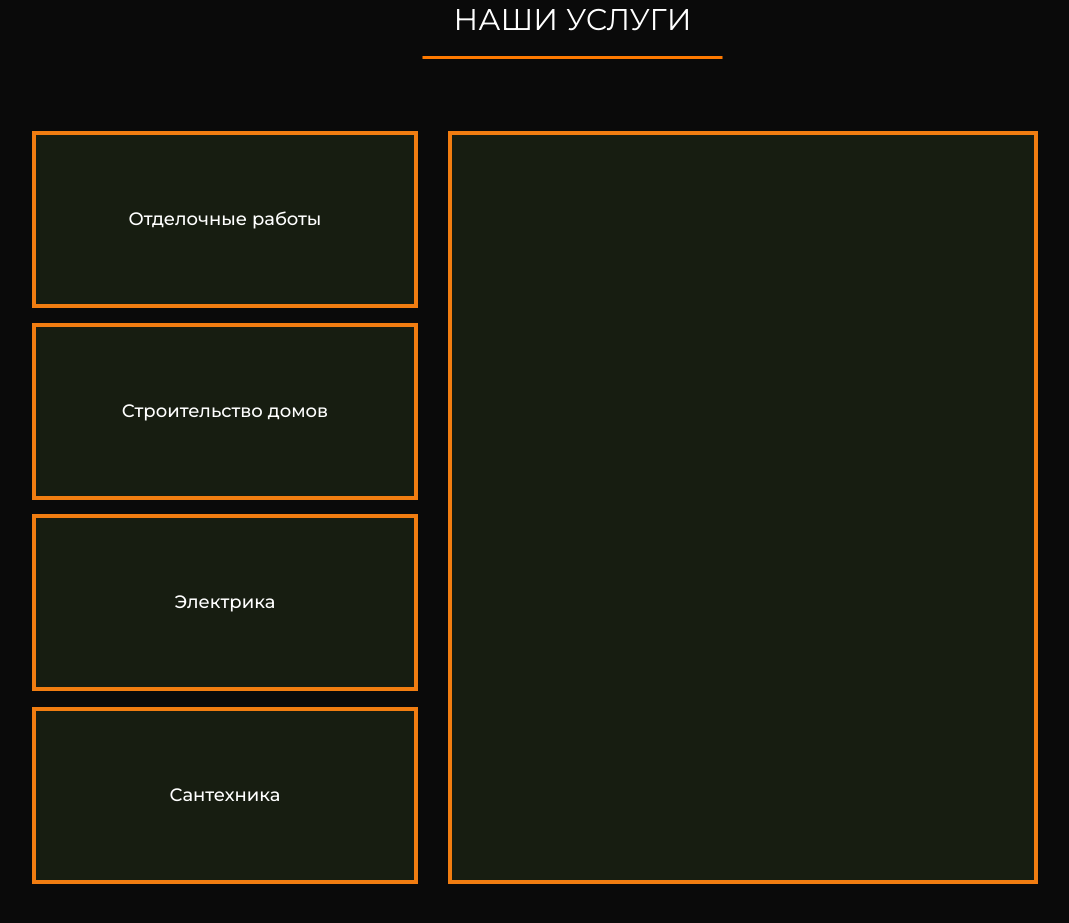
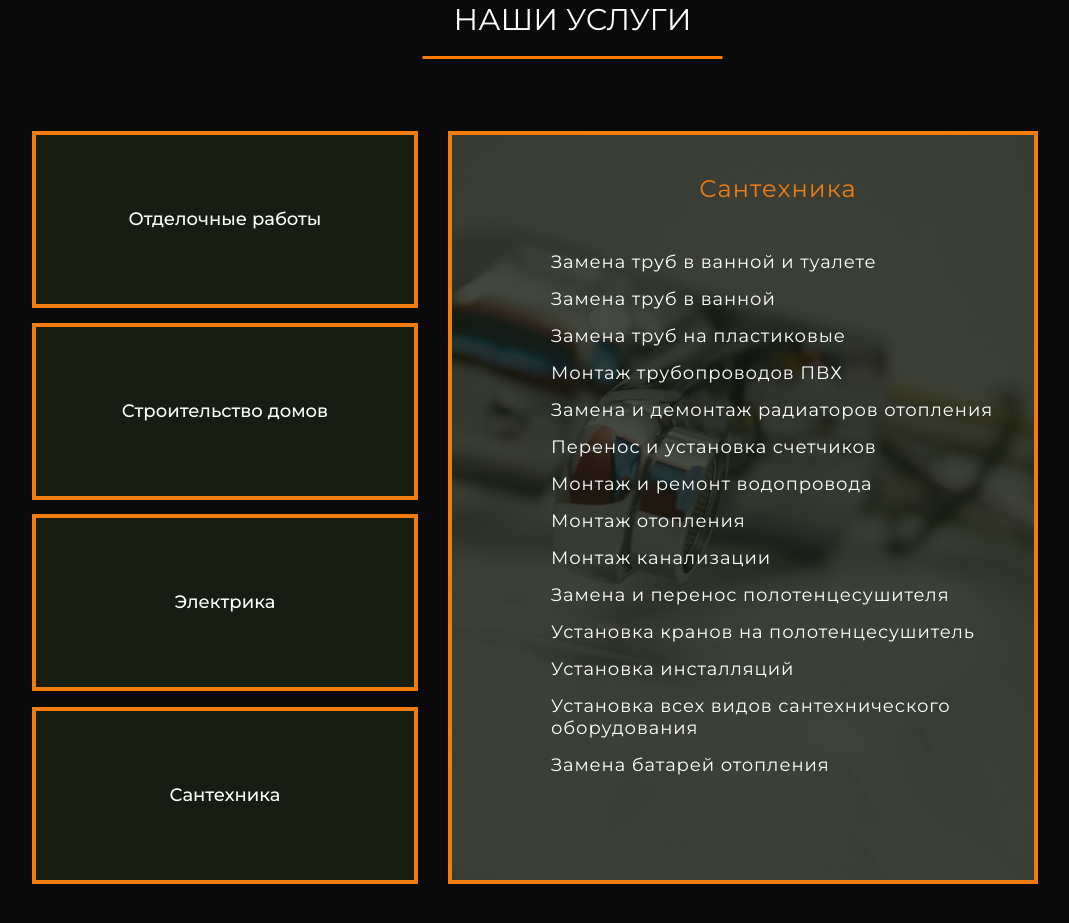
Before and after one commit to 34admal/Portfolio, a React (Create React App) app in the folder homel_build_site/: page / in a window 1280 px wide. Shown: the part 1300-2223 px from the top of the page, without its empty margins (105-1174 px from the left). Built offline with nearby package versions, Linux system fonts and the light colour scheme.

Commit message:
feat: isolate services data array into standalone file and complete initial text layout styling

```diff
--- a/homel_build_site/src/components/OurServices/OurServices.jsx
+++ b/homel_build_site/src/components/OurServices/OurServices.jsx
@@ -1,65 +1,6 @@
 import { useState } from "react";
 import styles from "./OurServices.module.css";
-
-// Финальные списки строго по карточкам с макета
-const servicesData = {
-  plumbing: {
-    title: "Сантехника",
-    list: [
-      "Замена труб в ванной и туалете",
-      "Замена труб в ванной",
-      "Замена труб на пластиковые",
-      "Монтаж трубопроводов ПВХ",
-      "Замена и демонтаж радиаторов отопления",
-      "Перенос и установка счетчиков",
-      "Монтаж и ремонт водопровода",
-      "Монтаж отопления",
-      "Монтаж канализации",
-      "Замена и перенос полотенцесушителя",
-      "Установка кранов на полотенцесушитель",
-      "Установка инсталляций",
-      "Установка всех видов сантехнического оборудования",
-      "Замена батарей отопления"
-    ]
-  },
-  finishing: {
-    title: "Отделочные работы",
-    list: [
-      "Электромонтажные и сантехнические работы",
-      "Демонтажные работы",
-      "Штукатурные работы",
-      "Малярные работы",
-      "Монтаж ГКЛ",
-      "Облицовка стен и потолков",
-      "Укладка плитки",
-      "Укладка всех видов напольных покрытий"
-    ]
-  },
-  construction: {
-    title: "Строительство домов",
-    list: [
-      "Проектирование деревянных домов",
-      "Устройство фундаментов",
-      "Монтаж стенового комплекта",
-      "Кровельные работы",
-      "Внутренние отделочные работы",
-      "Фасады загородных домов",
-      "Инженерные сети"
-    ]
-  },
-  electricity: {
-    title: "Электрика",
-    list: [
-      "Проектирование систем электроснабжения",
-      "Монтаж силовой электропроводки",
-      "Установка систем автоматизации",
-      "Сборка распределительных электрощитов",
-      "Подключение силового оборудования",
-      "Установка осветительных приборов",
-      "Пусконаладочные работы"
-    ]
-  }
-};
+import { servicesData } from "./servicesData";
 
 function OurServices() {
   const [activeTab, setActiveTab] = useState("plumbing");
@@ -71,7 +12,7 @@ function OurServices() {
 
       <div className={styles.services__board}>
 
-      {/* ЛЕВАЯ ЧАСТЬ: 4 карточки-вкладки с будущими фонами */}
+        {/* ЛЕВАЯ ЧАСТЬ */}
         <div className={styles.services__tabs}>
           <div className={`${styles.tabCard} ${activeTab === "finishing" ? styles.active : ""}`} onClick={() => setActiveTab("finishing")}>Отделочные работы</div>
           <div className={`${styles.tabCard} ${activeTab === "construction" ? styles.active : ""}`} onClick={() => setActiveTab("construction")}>Строительство домов</div>
@@ -79,8 +20,16 @@ function OurServices() {
           <div className={`${styles.tabCard} ${activeTab === "plumbing" ? styles.active : ""}`} onClick={() => setActiveTab("plumbing")}>Сантехника</div>
         </div>
 
-      {/* ПРАВАЯ ЧАСТЬ: Пока просто пустая заглушка под контент */}
-      <div className={styles.services__contentBox}></div>
+        {/* ПРАВАЯ ЧАСТЬ */}
+        <div className={styles.services__contentBox}>
+  {/* Заменили h3 на обычный span с тем же классом */}
+  <span className={styles.infoTitle}>{servicesData[activeTab].title}</span>
+  <ul className={styles.infoList}>
+    {servicesData[activeTab].list.map((item, index) => (
+      <li key={index} className={styles.infoItem}>{item}</li>
+    ))}
+  </ul>
+</div>
 
       </div>
     </section>
--- a/homel_build_site/src/components/OurServices/OurServices.module.css
+++ b/homel_build_site/src/components/OurServices/OurServices.module.css
@@ -89,17 +89,67 @@
 }
 
 .services__contentBox {
-  width: 590px;                 /* Точная ширина из Pixso */
-  height: 753px;                /* Точная высота из Pixso */
+  background-image: url('./image_OurServices/plumbing-bg.png');
+ max-width: 590px;
+  width: 100%;
+  height: 753px;
   box-sizing: border-box;
-  flex-shrink: 0;               /* Защита от сжатия */
+  flex-shrink: 1;
 
-  border: 4px solid #f17d11;    /* Оранжевая рамка 4px из кода на скрине */
-  background-color: #171d11;    /* Цвет фона из кода на скрине */
+  /* УДАЛЯЕМ: border: 4px solid #f17d11; */
 
-  /* Внутренние отступы строго из панели CSS на скриншоте: */
-  padding: 43px 33px 86px 103px; /* сверху | справа | снизу | слева */
+  /* ДОБАВЛЯЕМ: Идеально ровную рамку в 4px через внутреннюю тень */
+  box-shadow: inset 0 0 0 4px #f17d11;
 
+  background-color: #171d11;
+  padding-top: 43px;
+  padding-left: 103px;
+  padding-right: 33px;
+  padding-bottom: 40px;
   display: flex;
   flex-direction: column;
+  align-items: flex-start;
 }
+
+.infoTitle {
+  display: block;
+  /* width: 454px; <- УДАЛЯЕМ эту фиксированную ширину */
+  width: max-content;      /* Текст займет ширину строго по длине слова */
+  margin: 0 auto 48px auto; /* СТРОГО ДОБАВЛЯЕМ: центрирует блок слова по оси контента, оставляя 48px снизу */
+
+  text-align: center;
+  font-family: 'Montserrat', sans-serif;
+  font-size: 24px;
+  font-weight: 400;
+  line-height: 29px;
+  letter-spacing: 1.2px;
+  color: rgba(241, 125, 17, 1);
+}
+
+
+.infoItem {
+  font-family: 'Montserrat', sans-serif;
+  font-size: 18px;
+  font-weight: normal;
+  color: #ffffff;
+
+  /* Строго по макету */
+  line-height: 22px;
+  letter-spacing: 0.9px; /* Соответствует letter-spacing: 5% при 18px */
+  text-align: left;
+
+  /* Макетный отступ между абзацами */
+  margin-bottom: 15px;
+}
+
+.infoList {
+  /* width: 454px; <- УДАЛЯЕМ эту жесткую ширину */
+  max-width: 454px;     /* Заменяем на максимальную ширину по макету */
+  width: 100%;          /* Позволяет списку быть гибким и не выдавливать рамки */
+
+  height: 541px;
+  list-style: none;
+  padding: 0;
+  margin: 0;
+  overflow-y: auto;
+}
--- /dev/null
+++ b/homel_build_site/src/components/OurServices/servicesData.js
@@ -0,0 +1,33 @@
+export const servicesData = {
+  plumbing: {
+    title: "Сантехника",
+    list: [
+      "Замена труб в ванной и туалете", "Замена труб в ванной", "Замена труб на пластиковые",
+      "Монтаж трубопроводов ПВХ", "Замена и демонтаж радиаторов отопления", "Перенос и установка счетчиков",
+      "Монтаж и ремонт водопровода", "Монтаж отопления", "Монтаж канализации",
+      "Замена и перенос полотенцесушителя", "Установка кранов на полотенцесушитель", "Установка инсталляций",
+      "Установка всех видов сантехнического оборудования", "Замена батарей отопления"
+    ]
+  },
+  finishing: {
+    title: "Отделочные работы",
+    list: [
+      "Электромонтажные и сантехнические работы", "Демонтажные работы", "Штукатурные работы",
+      "Малярные работы", "Монтаж ГКЛ", "Облицовка стен и потолков", "Укладка плитки", "Укладка всех видов напольных покрытий"
+    ]
+  },
+  construction: {
+    title: "Строительство домов",
+    list: [
+      "Проектирование деревянных домов", "Устройство фундаментов", "Монтаж стенового комплекта",
+      "Кровельные работы", "Внутренние отделочные работы", "Фасады загородных домов", "Инженерные сети"
+    ]
+  },
+  electricity: {
+    title: "Электрика",
+    list: [
+      "Проектирование систем электроснабжения", "Монтаж силовой электропроводки", "Установка систем автоматизации",
+      "Сборка распределительных электрощитов", "Подключение силового оборудования", "Установка осветительных приборов", "Пусконаладочные работы"
+    ]
+  }
+};
```
Also changed, not shown: homel_build_site/src/components/OurServices/image_OurServices/plumbing-bg.png (renamed from homel_build_site/src/components/OurServices/image_OurServices/Rectangle 62.png). Lines whose indentation alone changed are shown as unchanged.
